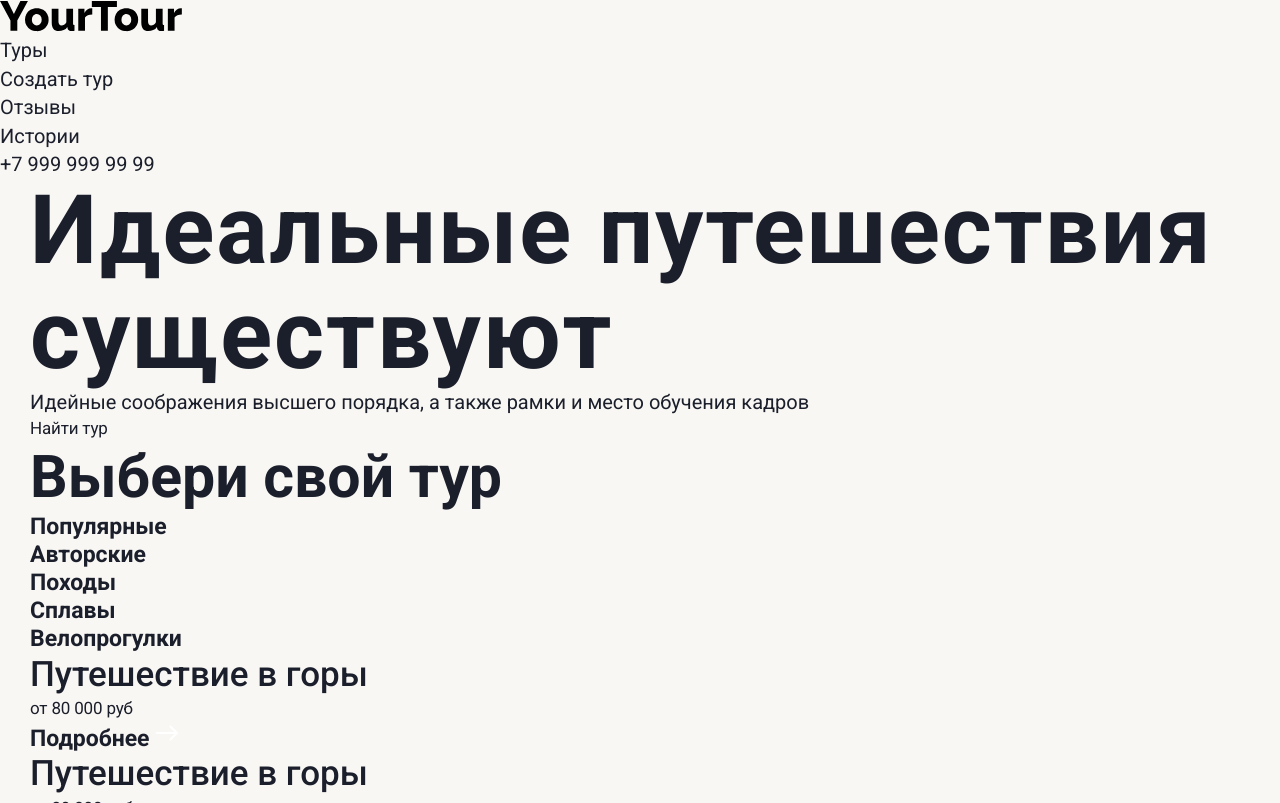
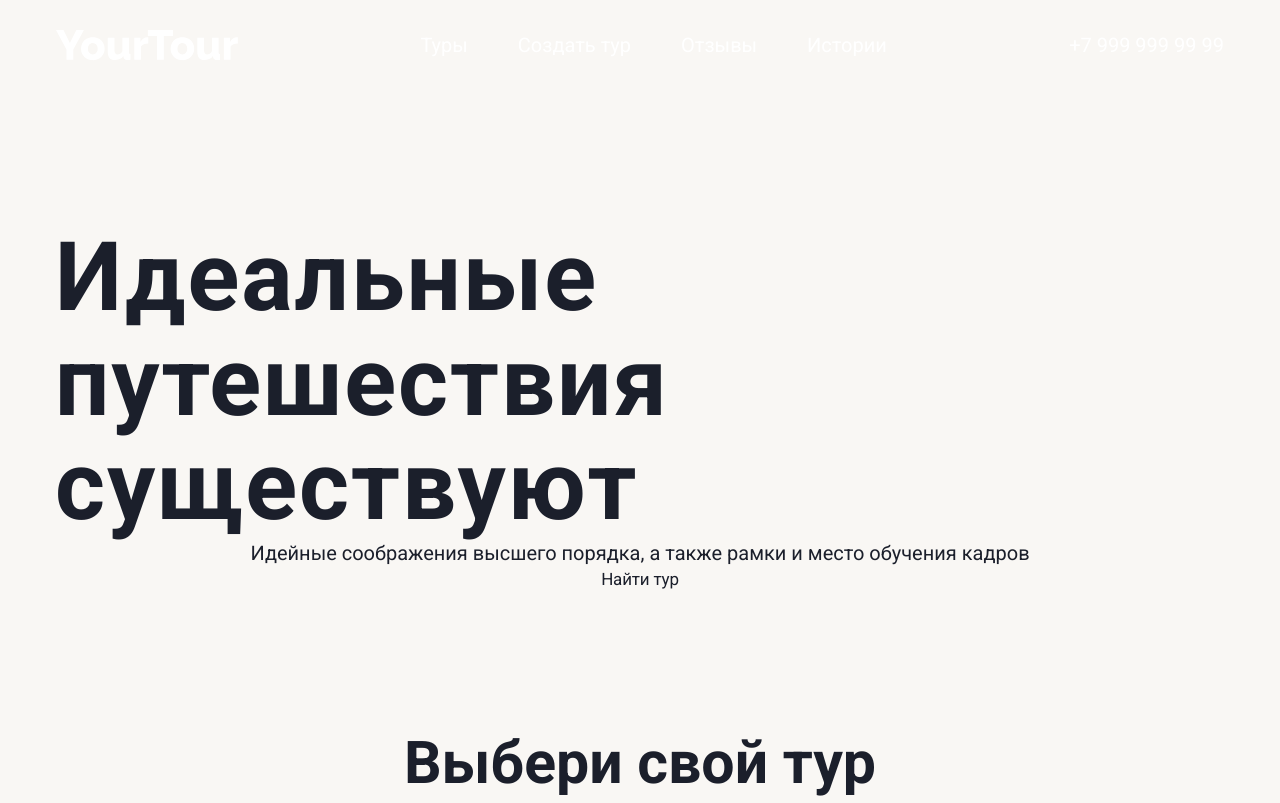
Before and after one commit to wunlei/travel-landing, a website built with webpack: page src/index.html in a window 1280 px wide. Shown: the top 803 px of the page. Built offline with nearby package versions, Linux system fonts and the light colour scheme; files whose address does not match are found by name.

Commit message:
feat: add header styles

```diff
--- a/src/style.scss
+++ b/src/style.scss
@@ -1,3 +1,4 @@
 @use "styles/normalise.css";
 @use "styles/variables";
 @use "styles/global";
+@use "styles/header";
--- a/src/styles/_global.scss
+++ b/src/styles/_global.scss
@@ -68,6 +68,26 @@ button {
   list-style-type: none;
 }
 
+.section {
+  display: flex;
+  max-width: 1170px;
+  flex-direction: column;
+  align-items: center;
+  margin: 0 auto;
+  margin-top: 135px;
+}
+
+.section__title {
+  text-align: center;
+  margin-bottom: 30px;
+}
+
+.section__subtitle {
+  margin-bottom: 100px;
+  max-width: 420px;
+  text-align: center;
+}
+
 .title-h1 {
   font-size: 96px;
   font-weight: 700;
@@ -106,8 +126,34 @@ button {
   line-height: 1.42;
 }
 
+@media screen and (max-width: variables.$tabletWidth) {
+  .section {
+    max-width: 918px;
+  }
+
+  .section__subtitle {
+    max-width: 405px;
+  }
+
+  .main {
+    padding: 0 20px;
+  }
+}
 
 @media screen and (max-width: variables.$mobileWidth) {
+  .section {
+    max-width: 318px;
+    margin-top: 75px;
+  }
+
+  .section__title {
+    margin-bottom: 20px;
+  }
+
+  .section__subtitle {
+    margin-bottom: 50px;
+  }
+
   .title-h1 {
     font-size: 34px;
     line-height: 1.12;
--- /dev/null
+++ b/src/styles/_header.scss
@@ -0,0 +1,104 @@
+@use "./variables";
+@use "./mixins";
+
+.header {
+  padding: 29px 20px;
+  color: var(--color-white);
+}
+
+.header__logo {
+  fill: var(--color-white);
+}
+
+.header_sticky {
+  position: sticky;
+  z-index: 100;
+  top: 0;
+  backdrop-filter: blur(27px);
+  background: rgba(243, 239, 232, 0.6);
+  color: var(--color-black);
+  animation: 0.3s ease forwards show-header;
+
+  .header__logo {
+    fill: var(--color-black);
+  }
+
+  .page-nav__link::after {
+    background-color: var(--color-black);
+  }
+}
+
+@keyframes show-header {
+  from {
+    transform: translateY(-100%);
+  }
+
+  to {
+    transform: translateY(0);
+  }
+}
+
+.header_removed {
+  animation: 0.3s ease forwards remove-header;
+}
+@keyframes remove-header {
+  from {
+    transform: translateY(0);
+  }
+
+  to {
+    transform: translateY(-100%);
+  }
+}
+
+.header-content {
+  display: flex;
+  max-width: 1168px;
+  align-items: center;
+  justify-content: space-between;
+  margin: 0 auto;
+}
+
+.page-nav__list {
+  display: flex;
+  column-gap: 50px;
+}
+
+.page-nav__link {
+  position: relative;
+
+  &::after {
+    @include mixins.underline(-2px, 1px, var(--color-white));
+  }
+
+  @media (hover: hover) {
+    &:hover::after {
+      transform: scaleX(1);
+      transform-origin: bottom left;
+    }
+  }
+}
+
+@media screen and (max-width: variables.$tabletWidth) {
+  .header-content {
+    max-width: 910px;
+  }
+
+  .page-nav__list {
+    column-gap: 30px;
+  }
+}
+
+@media screen and (max-width: variables.$mobileWidth) {
+  .header-content {
+    max-width: 320px;
+  }
+
+  .header__logo {
+    width: 133px;
+  }
+
+  .page-nav {
+    display: none;
+  }
+}
--- /dev/null
+++ b/src/styles/_mixins.scss
@@ -0,0 +1,23 @@
+@mixin underline($bottom: -2px, $height: 1px, $color: var(--color-black)) {
+  position: absolute;
+  bottom: $bottom;
+  left: 0;
+  width: 100%;
+  height: $height;
+  background-color: $color;
+  transform: scaleX(0);
+  content: "";
+  transition: transform 0.3s ease;
+  transform-origin: bottom right;
+}
+
+@mixin btn-details() {
+  display: flex;
+  max-width: min-content;
+  align-items: center;
+  padding: 7px 20px;
+  border-radius: 50px;
+  column-gap: 15px;
+  cursor: pointer;
+  transition: background-color 0.3s ease;
+}
```
